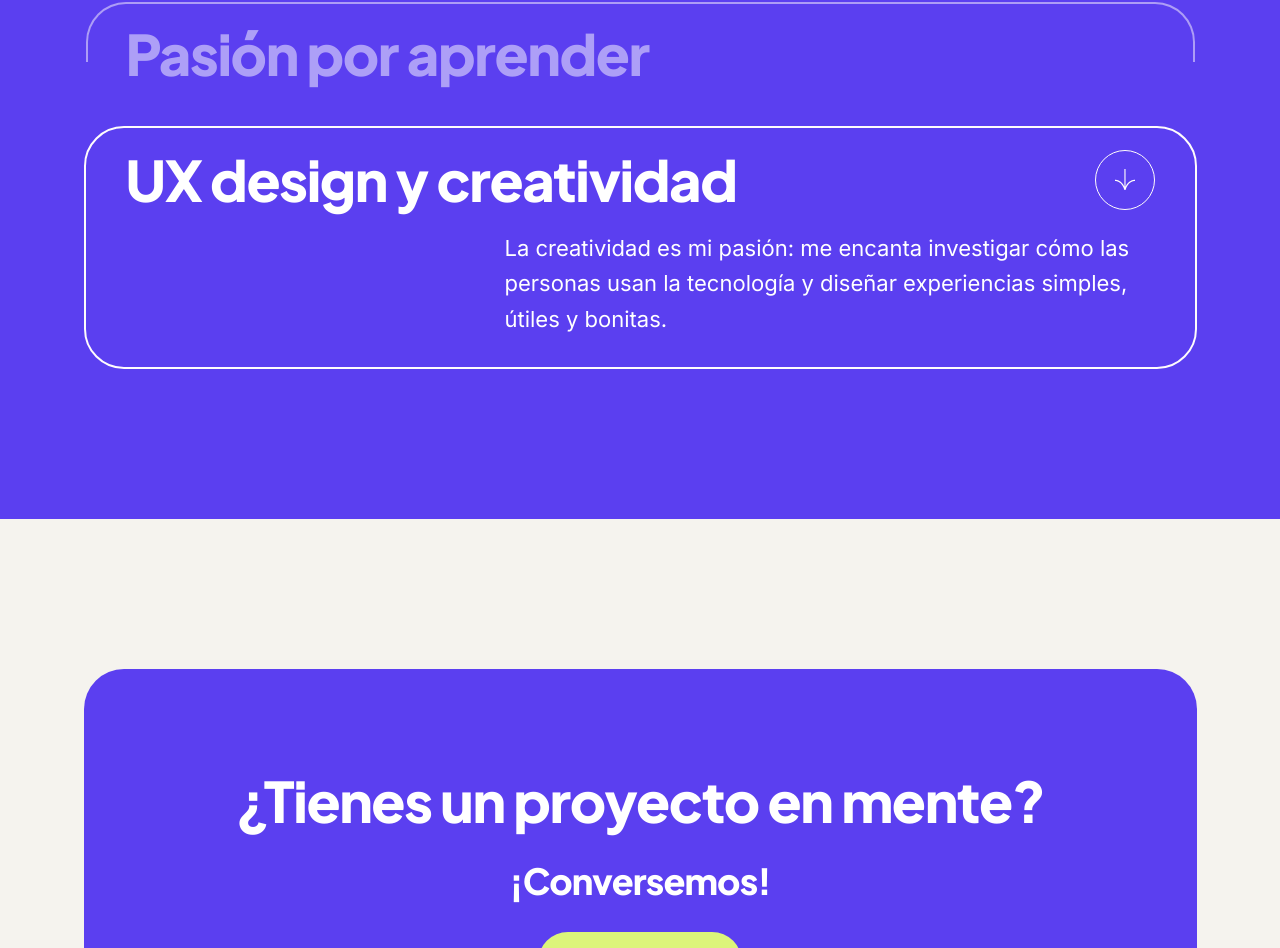
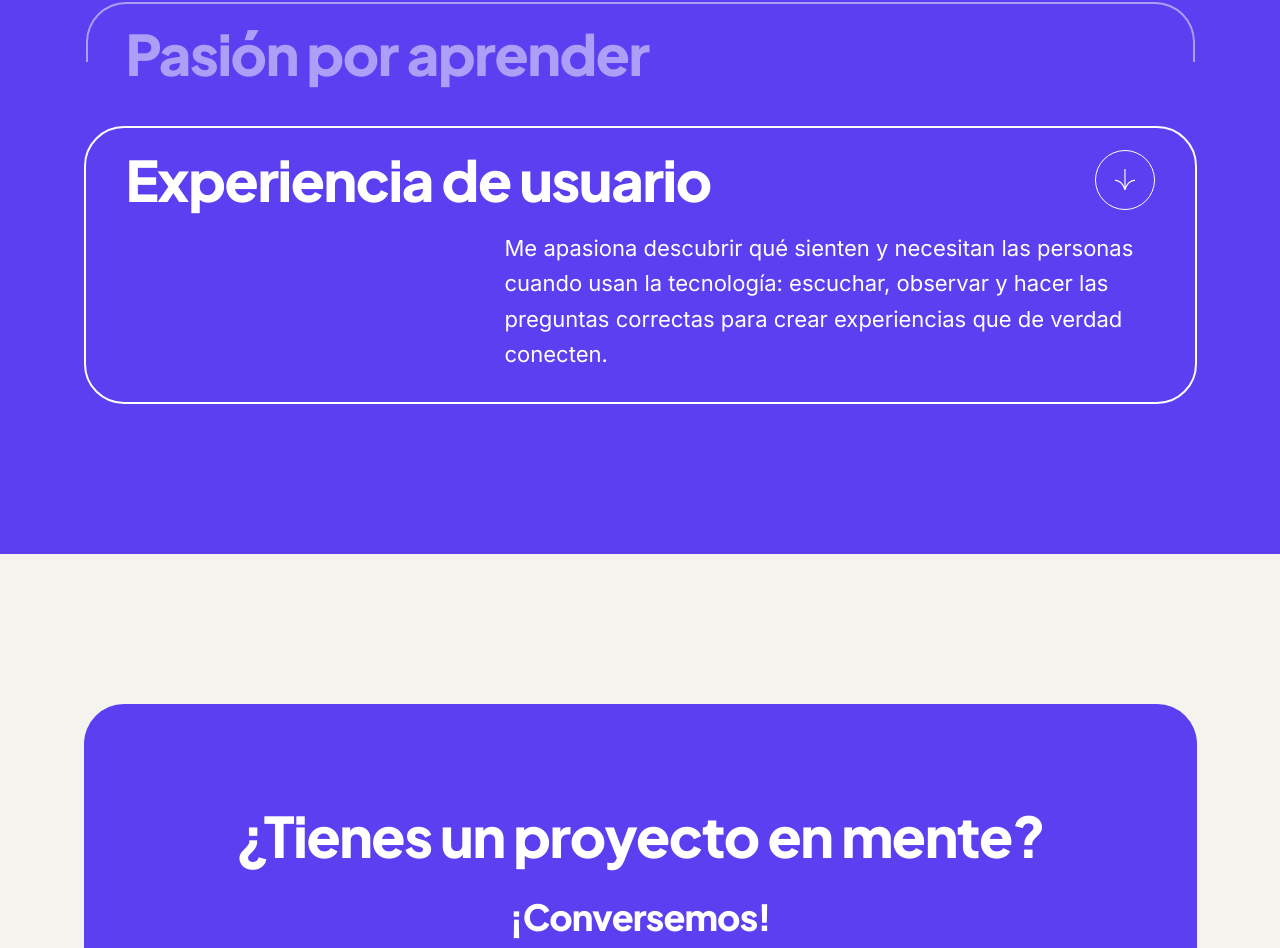
Before and after one commit to Sheicz/website-stefa, a plain HTML site: page index.html in a window 1280 px wide. Shown: the part 2817-3765 px from the top of the page. Drawn offline with Linux system fonts and the light colour scheme; a web font is replaced by a local one.

Commit message:
Pilar Experiencia de usuario y Sobre mí sin mencionar UX research
Co-Authored-By: Claude Opus 5.5 <noreply@anthropic.com>
Claude-Session: https://claude.ai/code/session_01A9YRRTjAFKaexUhGKcpayq

```diff
--- a/index.html
+++ b/index.html
@@ -328,7 +328,7 @@
           </div>
           <div class="cs_accordian active">
             <div class="cs_accordian_head d-flex justify-content-between align-items-center">
-              <h2 class="cs_accordian_title cs_white_color cs_font_70 cs_normal mb-0">UX design y creatividad</h2>
+              <h2 class="cs_accordian_title cs_white_color cs_font_70 cs_normal mb-0">Experiencia de usuario</h2>
               <a href="sobre-mi.html" class="cs_btn cs_style_3 cs_flex_none cs_center">
                 <img src="assets/img/icons/arrow_sm_down_light.svg" alt="flecha">
                 <img src="assets/img/icons/arrow_sm_down_light.svg" alt="flecha">
@@ -336,7 +336,7 @@
             </div>
             <div class="cs_accordian_body">
               <div class="d-flex justify-content-end">
-                <p class="cs_white_color text-uppercase cs_font_25 mb-0">La creatividad es mi pasión: me encanta investigar cómo las personas usan la tecnología y diseñar experiencias simples, útiles y bonitas.</p>
+                <p class="cs_white_color text-uppercase cs_font_25 mb-0">Me apasiona descubrir qué sienten y necesitan las personas cuando usan la tecnología: escuchar, observar y hacer las preguntas correctas para crear experiencias que de verdad conecten.</p>
               </div>
             </div>
           </div>
```
Also changed, not shown: sobre-mi.html (+1 -1 lines).
